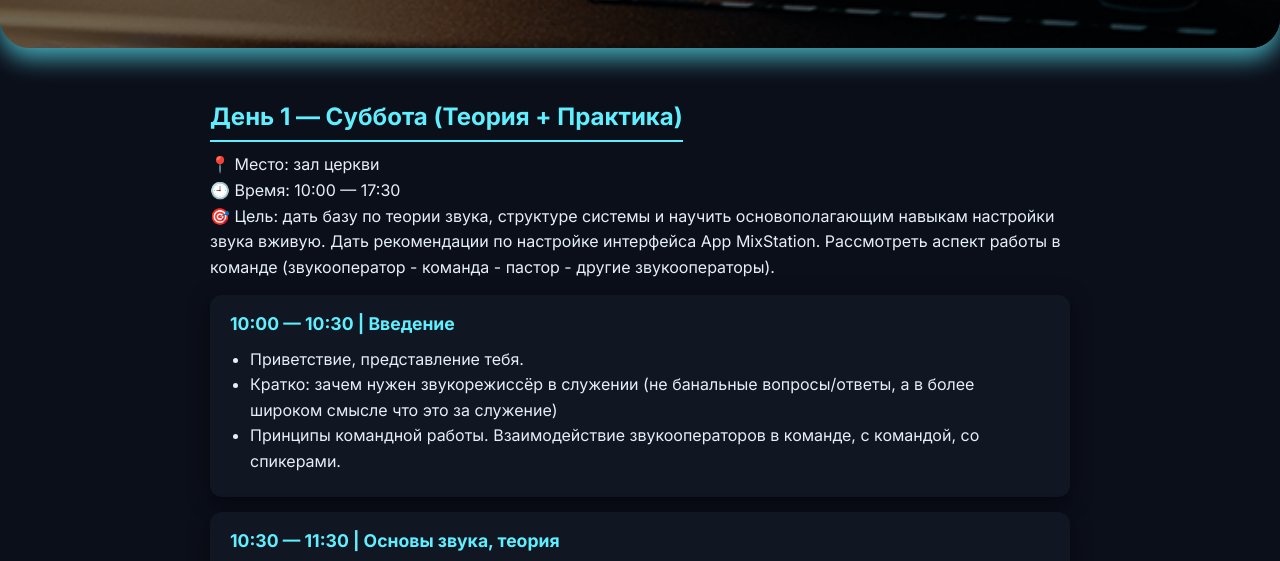
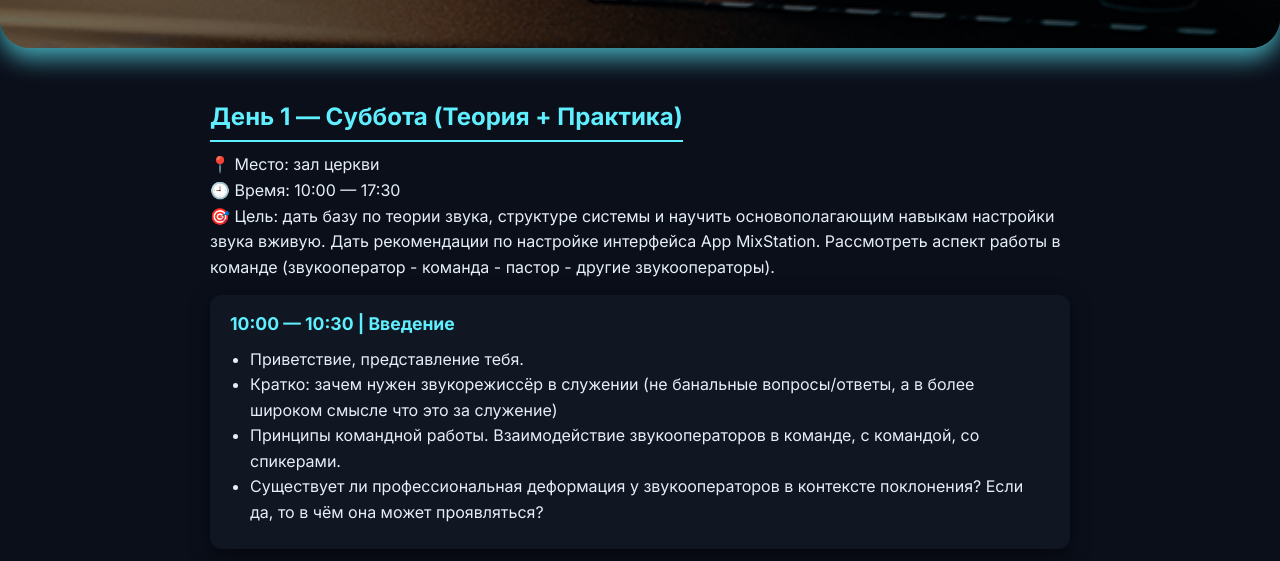
Before and after one commit to church-vn/mk_sound_check, a plain HTML site: page index.html in a window 1280 px wide. Shown: the part 202-763 px from the top of the page. Drawn offline with Linux system fonts and the light colour scheme.

Commit message:
download_17_11_2025-2

```diff
--- a/index.html
+++ b/index.html
@@ -143,7 +143,7 @@
 <p>📍 Место: зал церкви<br>🕘 Время: 10:00 — 17:30<br>🎯 Цель: дать базу по теории звука, структуре системы и научить основополагающим навыкам настройки звука вживую. Дать рекомендации по настройке интерфейса App MixStation. Рассмотреть аспект работы в команде (звукооператор - команда - пастор - другие звукооператоры).</p>
 <div class="session">
 <h3>10:00 — 10:30 | Введение</h3>
-<ul><li>Приветствие, представление тебя.</li><li>Кратко: зачем нужен звукорежиссёр в служении (не банальные вопросы/ответы, а в более широком смысле что это за служение)</li><li>Принципы командной работы. Взаимодействие звукооператоров в команде, с командой, со спикерами.</li></ul>
+<ul><li>Приветствие, представление тебя.</li><li>Кратко: зачем нужен звукорежиссёр в служении (не банальные вопросы/ответы, а в более широком смысле что это за служение)</li><li>Принципы командной работы. Взаимодействие звукооператоров в команде, с командой, со спикерами.</li><li>Существует ли профессиональная деформация у звукооператоров в контексте поклонения? Если да, то в чём она может проявляться?</li></ul>
 </div>
 <div class="session">
 <h3>10:30 — 11:30 | Основы звука, теория</h3>
```
